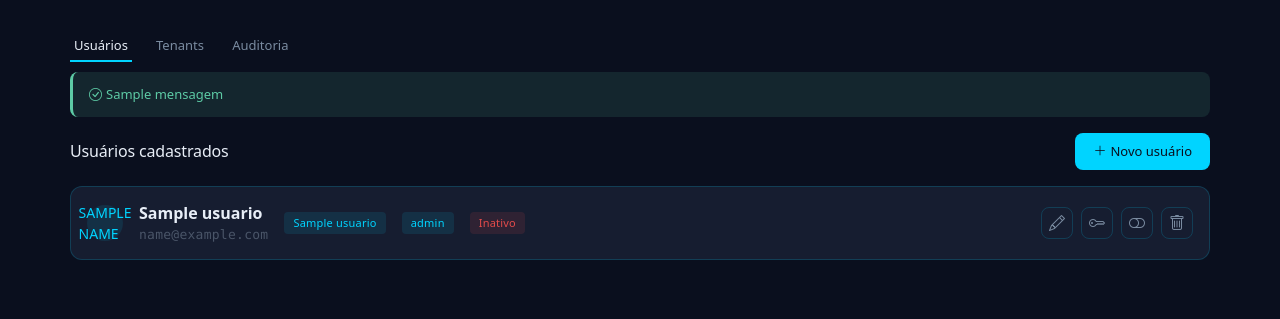
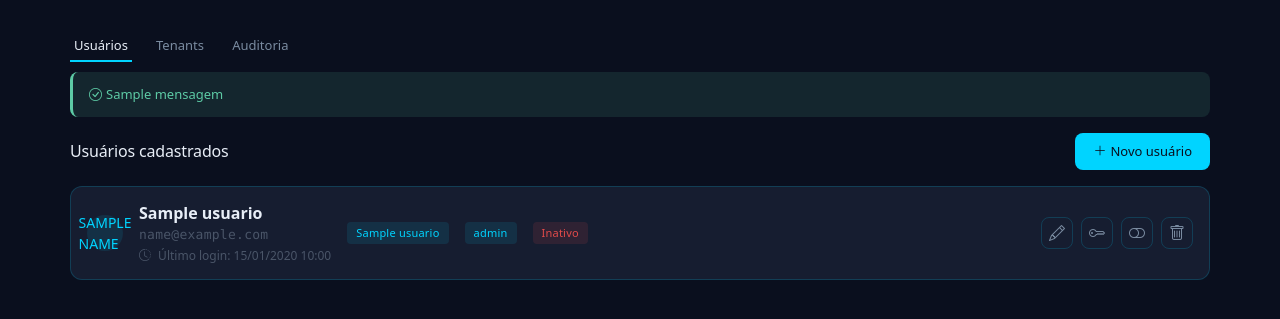
Before and after one commit to joaoabdala/NexBiz, a Flask app: template templates/admin/usuarios.html in a window 1280 px wide. Shown: the part 56-375 px from the top of the page. Run offline with Flask 3, Linux system fonts and the light colour scheme; the template is opened without the code that fills it: most values are stand-ins (such as "Sample title", 1, 10 or a date in 2020); some libraries are stand-ins or nearby versions.

Commit message:
Registra e exibe o último login de cada usuário
Adiciona users.last_login_at (nullable, migração já aplicada no Neon
de produção via ALTER TABLE ... ADD COLUMN IF NOT EXISTS). Gravado em
login() logo após validar a senha, numa transação separada da consulta
que já buscou o usuário - se essa gravação falhar, loga o erro mas não
derruba um login que já foi validado com sucesso.

Exibido em admin/usuarios.html, convertido pra horário de Brasília
(mesmo padrão já usado na auditoria), com "Nunca fez login" para quem
ainda não tem registro.

Testado localmente com um usuário QA descartável (criado, logado,
conferido na tela, promovido/deletado via SQL direto) - removido antes
do commit.

Co-Authored-By: Claude Sonnet 5 <noreply@anthropic.com>

```diff
--- a/app.py
+++ b/app.py
@@ -221,6 +221,22 @@ def login():
                 session["perfil"] = user["role"]
                 session["tenant_id"] = user["tenant_id"]
                 session["tenant_nome"] = user["tenant_name"]
+
+                # Falha ao gravar o último login não pode derrubar um login
+                # que já foi validado - registra à parte, sem propagar erro.
+                try:
+                    conn2 = get_conn()
+                    cursor2 = conn2.cursor()
+                    cursor2.execute(
+                        "UPDATE users SET last_login_at = now() WHERE id = %s",
+                        (user["id"],),
+                    )
+                    conn2.commit()
+                    cursor2.close()
+                    conn2.close()
+                except Exception:
+                    app.logger.exception("Falha ao gravar last_login_at")
+
                 app.logger.info(f"Usuário '{user['email']}' logou com sucesso")
                 return redirect(url_for("index"))
             else:
@@ -669,7 +685,7 @@ def admin_usuarios():
         cursor = dict_cursor(conn)
         cursor.execute(
             """
-            SELECT u.id, u.name, u.email, u.role, u.active, u.created_at,
+            SELECT u.id, u.name, u.email, u.role, u.active, u.created_at, u.last_login_at,
                    t.id AS tenant_id, t.name AS tenant_name
             FROM users u
             JOIN tenants t ON t.id = u.tenant_id
@@ -677,6 +693,9 @@ def admin_usuarios():
             """
         )
         usuarios = cursor.fetchall()
+        for usuario in usuarios:
+            if usuario["last_login_at"]:
+                usuario["last_login_at"] = usuario["last_login_at"].astimezone(TZ_BRASILIA)
 
         cursor.execute("SELECT id, name FROM tenants WHERE active = true ORDER BY name")
         tenants = cursor.fetchall()
--- a/db/schema.sql
+++ b/db/schema.sql
@@ -21,6 +21,11 @@ CREATE TABLE IF NOT EXISTS users (
 );
 
 CREATE INDEX IF NOT EXISTS idx_users_tenant_id ON users (tenant_id);
+
+-- Último login bem-sucedido (NULL = nunca logou). Gravado em login() no
+-- app.py. Instalações que já rodaram uma versão anterior deste schema
+-- ganham a coluna aqui.
+ALTER TABLE users ADD COLUMN IF NOT EXISTS last_login_at TIMESTAMPTZ;
 
 -- Dados de referência baixados do governo (regime tributário e Lei do Bem).
 -- Globais - compartilhados entre todos os tenants, não têm tenant_id.
--- a/templates/admin/usuarios.html
+++ b/templates/admin/usuarios.html
@@ -87,6 +87,12 @@
             border-color: var(--cor-borda-forte);
             color: var(--cor-acento);
             background-color: var(--cor-acento-fundo);
+        }
+
+        .ultimo-login {
+            font-size: 12px;
+            color: var(--cor-texto-inativo);
+            margin-top: 2px;
         }
 
         .linha-usuario {
@@ -256,6 +262,14 @@
                             <div>
                                 <strong>{{ usuario.name }}</strong>
                                 <span class="texto-mono d-block">{{ usuario.email }}</span>
+                                <span class="ultimo-login d-block">
+                                    <i class="bi bi-clock-history me-1"></i>
+                                    {% if usuario.last_login_at %}
+                                        Último login: {{ usuario.last_login_at.strftime('%d/%m/%Y %H:%M') }}
+                                    {% else %}
+                                        Nunca fez login
+                                    {% endif %}
+                                </span>
                             </div>
                             <span class="tag tag-info">{{ usuario.tenant_name }}</span>
                             <span class="tag {{ 'tag-aviso' if usuario.role == 'admin' else 'tag-info' }}">{{ usuario.role }}</span>
```
